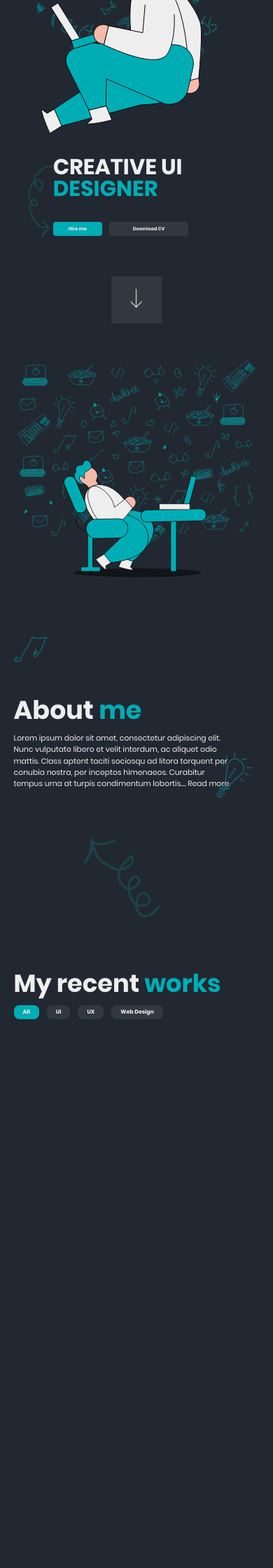
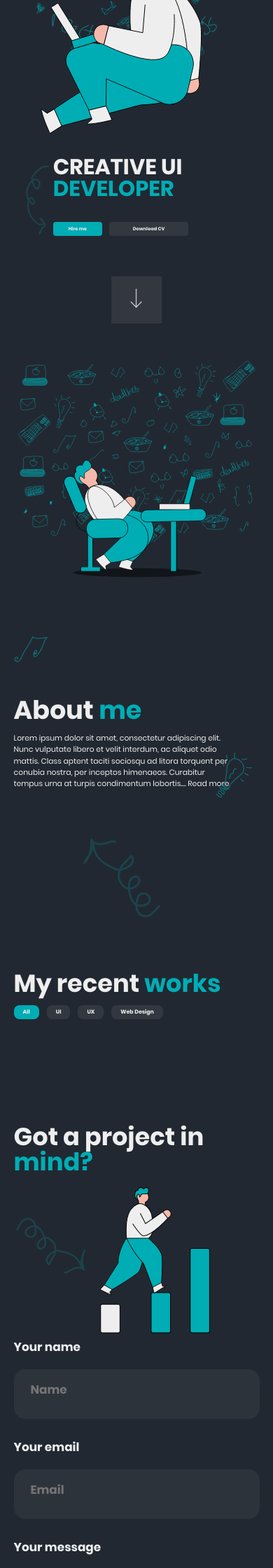
Before and after one commit to RaheemNadeem/abdul_dev_portfolio, a PHP site: page / in a window 390 px wide. Shown: the part 280-2520 px from the top of the page at 70% size. Before the commit the page ends 1736 px from the top, so only its background shows below. Run offline with PHP 8.4, Linux system fonts and the light colour scheme.

Commit message:
added new section

```diff
--- a/index.html
+++ b/index.html
@@ -16,7 +16,7 @@
             <img src="Images/Hero-image.svg" alt="" class=" hero-image width-100pc">
             <div class="hero-content">
                 <img src="Images/arrow_curved.svg" alt="" class="arrow-curver-hero">
-                <h2 class="hero-heading  -hero-heading-css-over-rule">CREATIVE UI <span class="color-blue">DESIGNER</span></h2>
+                <h2 class="hero-heading  -hero-heading-css-over-rule">CREATIVE UI <span class="color-blue">DEVELOPER</span></h2>
                 <button class="hero-buttons -hero-buttons-css-over-rule hire-me">
                     Hire me
                 </button>
@@ -66,8 +66,20 @@
             </div>
         </section>
 
-        <section>
+        <section class="contact-section">
+            <h2 class="hero-heading about-me-heading recent-works-heading">Got a project in
+                <span class="color-blue ">
+                    mind?
+                </span>
+            </h2>
 
+            <img src="images/contact.svg" alt="">
+            <label for="name">Your name</label>
+            <input type="text" name="name" id="" placeholder="Name">
+            <label for="name">Your email</label>
+            <input type="text" name="name" id="" placeholder="Email">
+            <label for="name">Your message</label>
+            <textarea name="message" id="" cols="30" rows="5" placeholder="Message"></textarea>
         </section>
     </div>
 </body>
--- a/style.css
+++ b/style.css
@@ -156,6 +156,41 @@ border-bottom: 1px solid rgba(238, 238, 238, 0.1);
     overflow: hidden;
 }
 
+.contact-section {
+    margin-top: 11.53rem;
+}
+
+.contact-section img{
+    width: 80%;
+}
+
+.contact-section label{
+    font-size: 1.3rem;
+    color: rgba(238, 238, 238, 1);
+    font-family: poppins-bold;
+    display: block;
+    margin-bottom: 1.46rem;
+}
+
+.contact-section input,textarea{
+    height: 5.46rem;
+    background-color: rgba(57, 62, 70, 0.5);
+    color: rgba(238, 238, 238, 0.5);
+    font-family: poppins-bold;
+    font-size: 1.3rem;
+    width: 100%;
+    padding-left: 1.84rem;
+    padding-top: 1.23rem;
+    padding-bottom: 2.15rem;
+    border-radius: 1.23rem;
+    border: none;
+    margin-bottom: 2.07rem;
+}
+
+.contact-section textarea{
+    height: unset;
+}
+
 @media (max-width: 399px) {
     html{
         font-size: 13px;
@@ -185,7 +220,25 @@ border-bottom: 1px solid rgba(238, 238, 238, 0.1);
   @media (min-width:300px) and (max-width:398px) {
     .arrow-curver-hero{
         margin-top: -0.5rem;
-        margin-left: 37%;
-        height: 110%;
+        margin-left: 21%;
+        height: 105%;
+    }
+
+
+  }
+
+  @media (min-width:350px) and (max-width:398px) {
+    .arrow-curver-hero{
+        margin-top: -0.5rem;
+        margin-left: 31%;
+        height: 105%;
+    }
+
+
+  }
+
+  @media (min-width:400px) {
+    html{
+        font-size: 19px;
     }
   }
```
